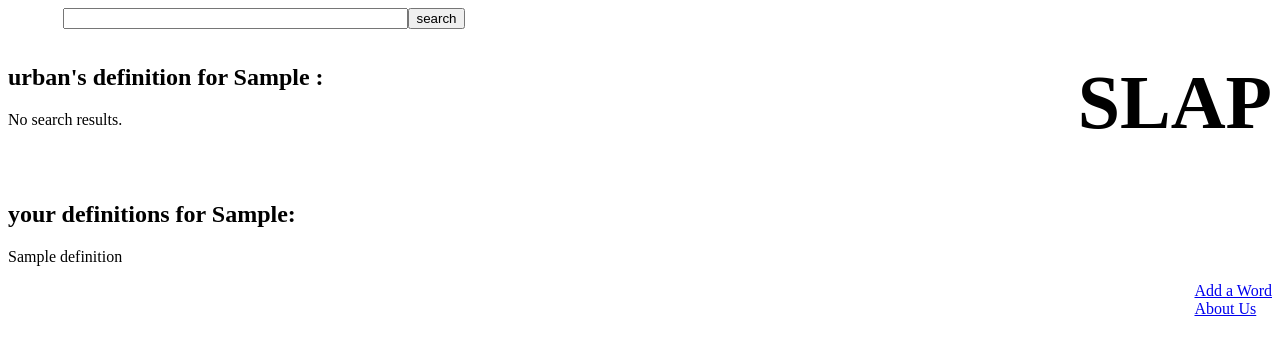
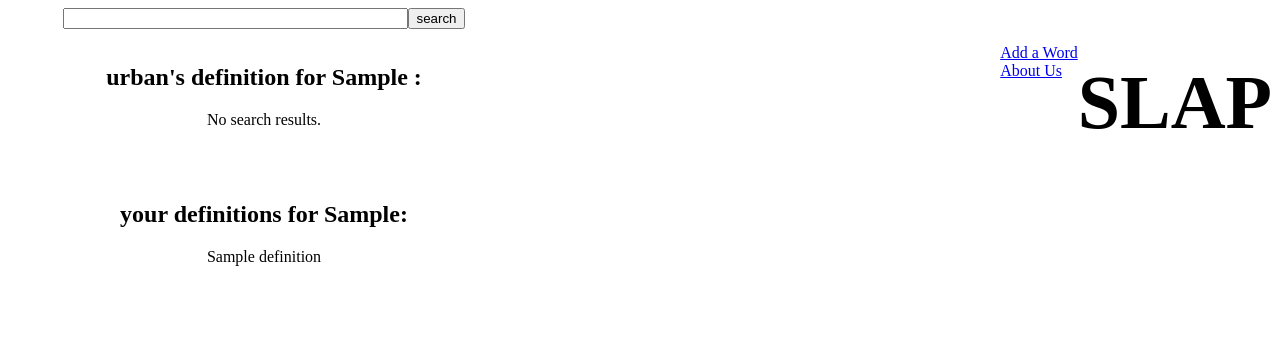
Before and after one commit to iamthenmam/team-kiss, a Python web app: template our-app/templates/home.html in a window 1280 px wide. Shown: the top 363 px of the page. Run offline with Jinja, Linux system fonts and the light colour scheme; the template is opened without the code that fills it: most values are stand-ins (such as "Sample title", 1, 10 or a date in 2020); some libraries are stand-ins or nearby versions.

Commit message:
fixed things

```diff
--- a/our-app/static/main.js
+++ b/our-app/static/main.js
@@ -1,4 +1,4 @@
-// $("results").hide();
+// $("results").hide()
 
 // $("#results").click(function() {
 //   $("#results").show()
--- a/our-app/static/styles.css
+++ b/our-app/static/styles.css
@@ -8,7 +8,7 @@
   z-index: 0; /* Set z-index to 0 so it'll be on the lowest layer */
 }
 
-h1 {
+#logo {
   float: right;
   position: relative;
   z-index: 1;
@@ -26,6 +26,16 @@
   float: left;
 }
 
+#results {
+  height: 40%;
+  width: 40%;
+  text-align: center;
+  position: absolute;
+  z-index: 1;
+  background-color: white;
+  float: left;
+}
+
  #links {
    float: right;
    position: relative;
--- a/our-app/templates/home.html
+++ b/our-app/templates/home.html
@@ -5,7 +5,7 @@
     <title>The Slang Map</title>
   </head>
   <body id="home-body" onload="initialize()">
-    <h1>SLAP</h1>
+    <h1 id="logo">SLAP</h1>
       <div id="search-bar">
         <form method="POST" action="">
           <input type="search" name="search_name" size="40%"><button>search</button>
```
